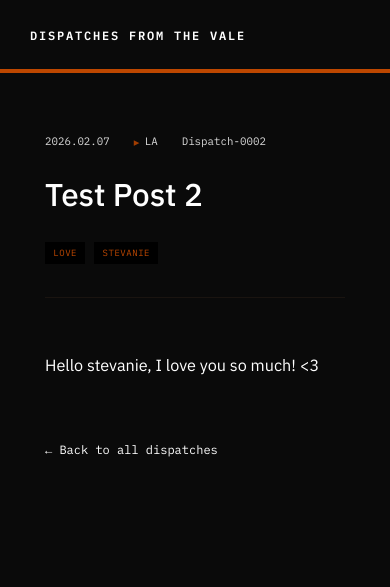
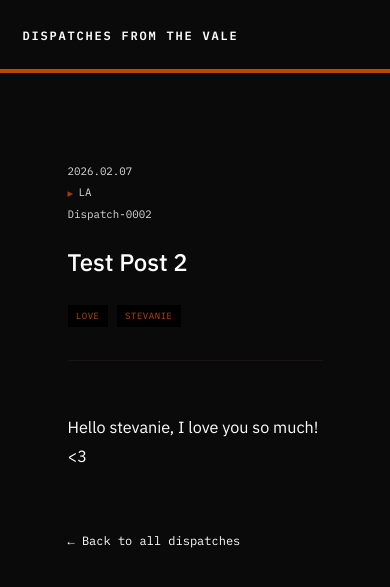
Before and after one commit to valeobserver/dispatches-from-the-vale, a Jekyll site: the page built from _posts/2026-02-08-test-post-2.md, in a window 390 px wide. Shown: the top 587 px of the page. Built offline with Jekyll 4.4.1, drawn with Linux system fonts in a browser that asks for light colours.

Commit message:
added animations and responsive

```diff
--- a/_layouts/post.html
+++ b/_layouts/post.html
@@ -142,6 +142,42 @@
         }
 
         .back-link:hover { color: var(--accent); }
+
+      /* Animations */
+        @keyframes fadeIn {
+            from { opacity: 0; transform: translateY(10px); }
+            to { opacity: 1; transform: translateY(0); }
+        }
+
+        .article-header {
+            animation: fadeIn 0.6s ease-out;
+        }
+
+        .article-content {
+            animation: fadeIn 0.6s ease-out 0.15s backwards;
+        }
+
+        /* Responsive */
+        @media (max-width: 600px) {
+            header {
+                padding: 1.5rem;
+            }
+
+            article {
+                padding: 2rem 1.5rem;
+            }
+
+            .article-title {
+                font-size: 1.6rem;
+            }
+
+            .article-meta {
+                flex-direction: column;
+                align-items: flex-start;
+                gap: 0.25rem;
+            }
+        }
+
     </style>
 </head>
 <body>
```
